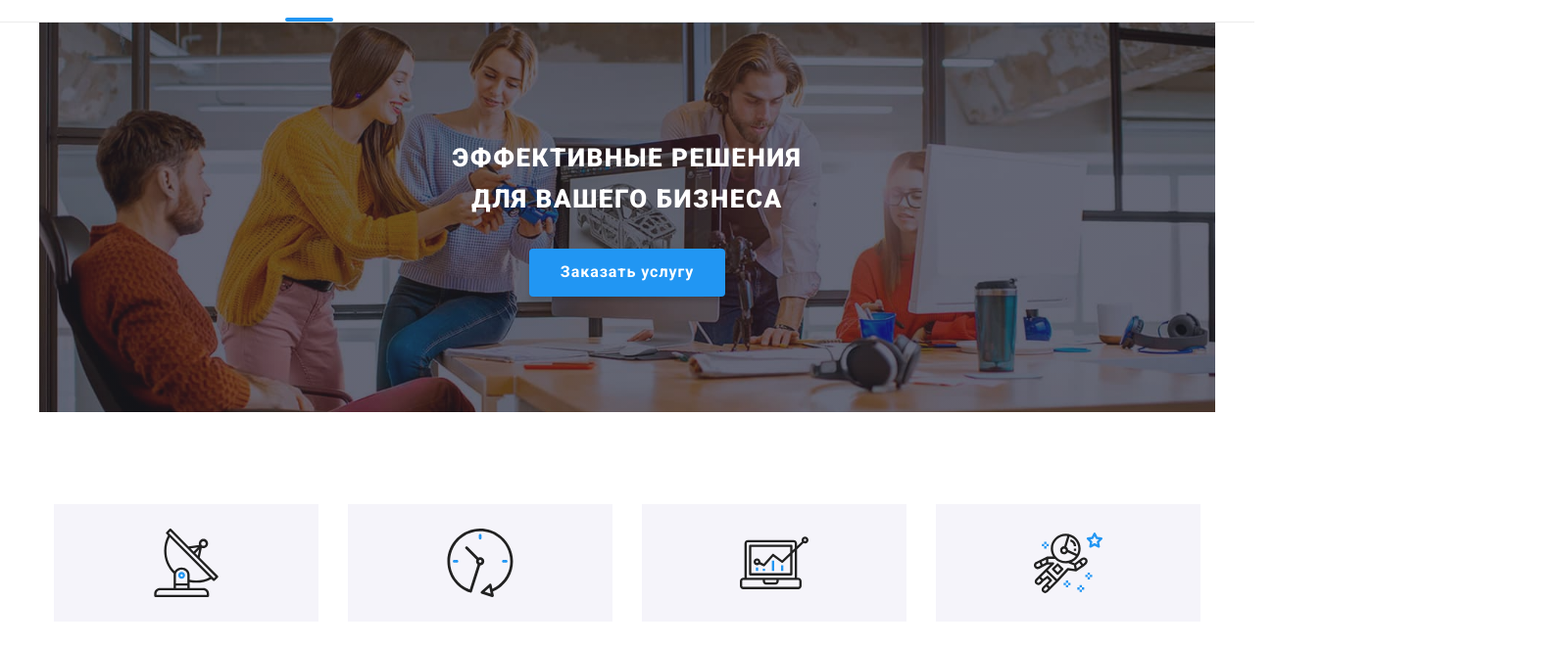
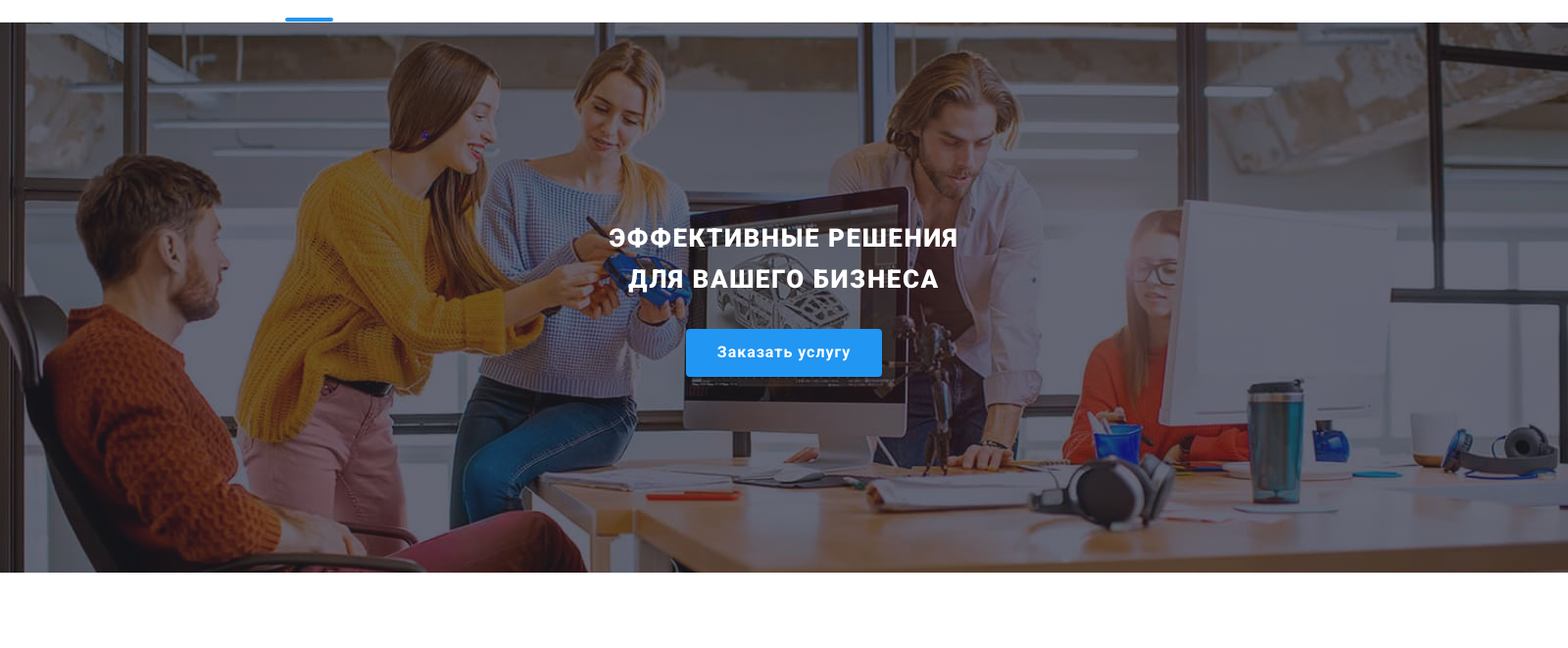
Before and after one commit to Anakole/WebStudio, a plain HTML site: page index.html in a window 1280 px wide. Shown: the part 59-721 px from the top of the page at 98% size, 1600 px wide, since content can reach past the window. Drawn offline with nearby package versions, Linux system fonts and the light colour scheme.

Commit message:
error correction

```diff
--- a/sass/components/_logo.scss
+++ b/sass/components/_logo.scss
@@ -12,7 +12,6 @@
 .footer__logo {
   @include font(24px, 700, 1.16, null);
   font-family: 'Raleway';
-  margin-bottom: 20px;
   color: var(--light-text-color);
 
   @include desktop {
--- a/sass/components/_modal.scss
+++ b/sass/components/_modal.scss
@@ -156,8 +156,8 @@
   line-height: 1.4;
   color: var(--text-color);
   display: flex;
-  align-items: center;
-  justify-content: center;
+  flex-wrap: wrap;
+  justify-content: flex-start;
 
   &::before {
     content: '';
@@ -185,6 +185,8 @@
   @include mobile {
     font-size: 12px;
     line-height: 1.16;
+    justify-content: center;
+    flex-wrap: nowrap;
   }
 
   @include desktop {
--- a/sass/components/_subscribe.scss
+++ b/sass/components/_subscribe.scss
@@ -3,6 +3,8 @@
   margin-top: 60px;
 
   @include desktop {
+    align-items: center;
+    margin-top: 0;
     margin-left: auto;
   }
 }
@@ -18,7 +20,6 @@
 
   @include desktop {
     text-align: left;
-    margin-bottom: 0;
   }
 }
 
@@ -29,7 +30,7 @@
 
   @include desktop {
     flex-direction: row;
-    align-items: baseline;
+    align-items: center;
   }
 }
 
@@ -63,6 +64,10 @@
 .subscribe-button-wrap {
   position: relative;
   margin-top: 20px;
+
+  @include desktop {
+    margin-top: 0;
+  }
 }
 
 .subscribe-button {
--- a/sass/components/_text.scss
+++ b/sass/components/_text.scss
@@ -1,7 +1,11 @@
 .top-title {
-  @include font(36px, 700, 1.16, null);
-  margin-bottom: 50px;
-  text-align: center;
+  @include font(28px, 700, 1.17, null);
+
+  @include desktop {
+    @include font(36px, 700, 1.16, null);
+    margin-bottom: 50px;
+    text-align: center;
+  }
 }
 
 .work_top-title {
@@ -83,6 +87,10 @@
   line-height: 1.14;
   text-transform: uppercase;
   margin-bottom: 20px;
+
+  @include desktop {
+    text-align: left;
+  }
 }
 
 /*--------------PORTFOLIO-------------*/
--- a/sass/layout/_clients.scss
+++ b/sass/layout/_clients.scss
@@ -6,7 +6,7 @@
 }
 
 .clients-list__item {
-  width: 170px;
+  width: calc((100% - 60px) / 2);
   height: 92px;
   border: 1px solid var(--icon-color);
   border-radius: 4px;
@@ -15,6 +15,14 @@
   &:hover,
   &:focus {
     border-color: var(--accent-color);
+  }
+
+  @include tablet {
+    width: calc((100% - 90px) / 3);
+  }
+
+  @include desktop {
+    width: calc((100% - 180px) / 6);
   }
 }
 
--- a/sass/layout/_footer.scss
+++ b/sass/layout/_footer.scss
@@ -15,8 +15,9 @@
     justify-content: space-around;
     align-items: baseline;
   }
-  // align-items: baseline;
-  // justify-content: space-between;
+
+  @include desktop {
+  }
 }
 
 .footer__info {
@@ -25,7 +26,9 @@
   margin: 0;
 
   @include desktop {
+    text-align: left;
     margin-right: 70px;
+    align-items: baseline;
   }
 }
 
--- a/sass/layout/_hero.scss
+++ b/sass/layout/_hero.scss
@@ -29,7 +29,9 @@
   }
 
   @include desktop {
-    width: 1200px;
+    width: 1600px;
+    padding-top: 200px;
+    padding-bottom: 200px;
     background-image: linear-gradient(rgba(47, 48, 58, 0.4), rgba(47, 48, 58, 0.4)),
       url(../images/hero_desk-1x.jpg);
 
--- a/sass/layout/_portfolio.scss
+++ b/sass/layout/_portfolio.scss
@@ -1,10 +1,15 @@
 .portfolio-sorting-list {
   display: flex;
   flex-wrap: wrap;
-  margin-bottom: 50px;
+  margin-bottom: 40px;
 
   @include tablet {
+    margin-bottom: 30px;
     justify-content: center;
+  }
+
+  @include desktop {
+    margin-bottom: 50px;
   }
 }
 
```
Also changed, not shown: css/main.css, css/main.min.css, 2 other files.
